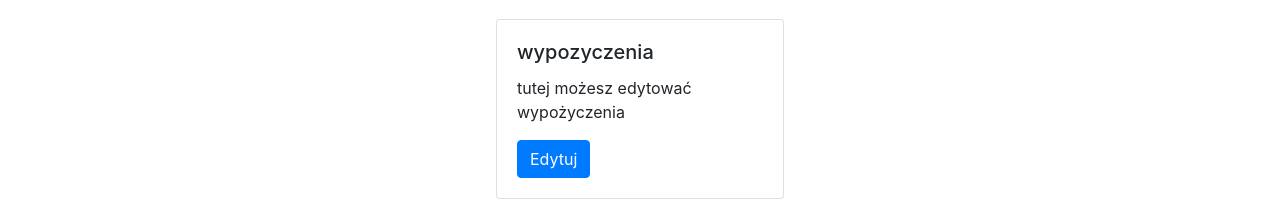
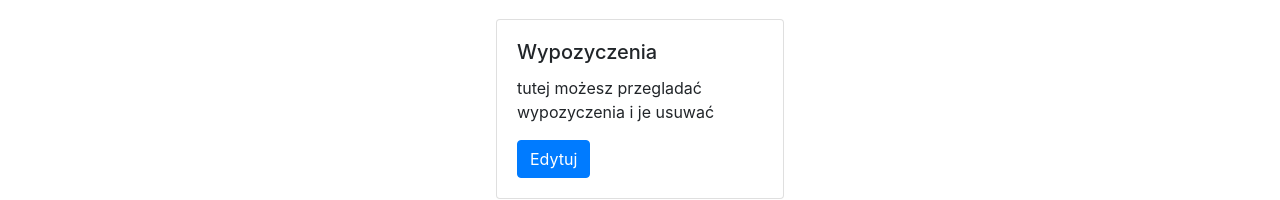
Before and after one commit to toczownik/rental-equipment, a React (Create React App) app in the folder frontend/: page /menagment in a window 1280 px wide. Shown: the part 247-447 px from the top of the page. Built offline with nearby package versions, Linux system fonts and the light colour scheme.

Commit message:
add routing to managment rentails

```diff
--- a/frontend/src/App.js
+++ b/frontend/src/App.js
@@ -19,6 +19,7 @@ import Menagement from "./components/Menagement";
 import UserMangemnt from "./components/mangmentUser/UserMangemnt";
 import EditItemDetails from "./components/managmentItems/EditItemDetails";
 import AddNewItem from "./components/managmentItems/AddNewItem";
+import ManagementRentails from "./components/rentails/ManagementRentails";
 
 const App = () => {
   const isLogin = getIsLoginStorage();
@@ -46,6 +47,7 @@ const App = () => {
           <Route path="/registration" component={RegistrationForm} />
           <Route path="/menagment" exact component={Menagement} />
           <Route path="/manegment/user" component={UserMangemnt} />
+          <Route path="/manegment/rentails" component={ManagementRentails} />
           <Route
             path="/manegment/item"
             component={() => <Items text={"Edytuj"} baseUrl={"/editItem/"} />}
--- a/frontend/src/components/Menagement.js
+++ b/frontend/src/components/Menagement.js
@@ -36,10 +36,10 @@ const Menagement = () => {
           </Col>
           <Col>
             <CustomCard
-              title={"wypozyczenia"}
-              text={"tutej możesz edytować wypożyczenia"}
+              title={"Wypozyczenia"}
+              text={"tutej możesz przegladać wypozyczenia i je usuwać"}
               imgUrl={""}
-              linkRedirect={""}
+              linkRedirect={"/manegment/rentails"}
               textBtn={"Edytuj"}
             />
           </Col>
--- /dev/null
+++ b/frontend/src/components/rentails/ManagementRentails.js
@@ -0,0 +1,11 @@
+import React from "react";
+
+const ManagementRentails = () => {
+  return (
+    <div>
+      <p>zarzadzanie wypozyczeniami</p>
+    </div>
+  );
+};
+
+export default ManagementRentails;
```
